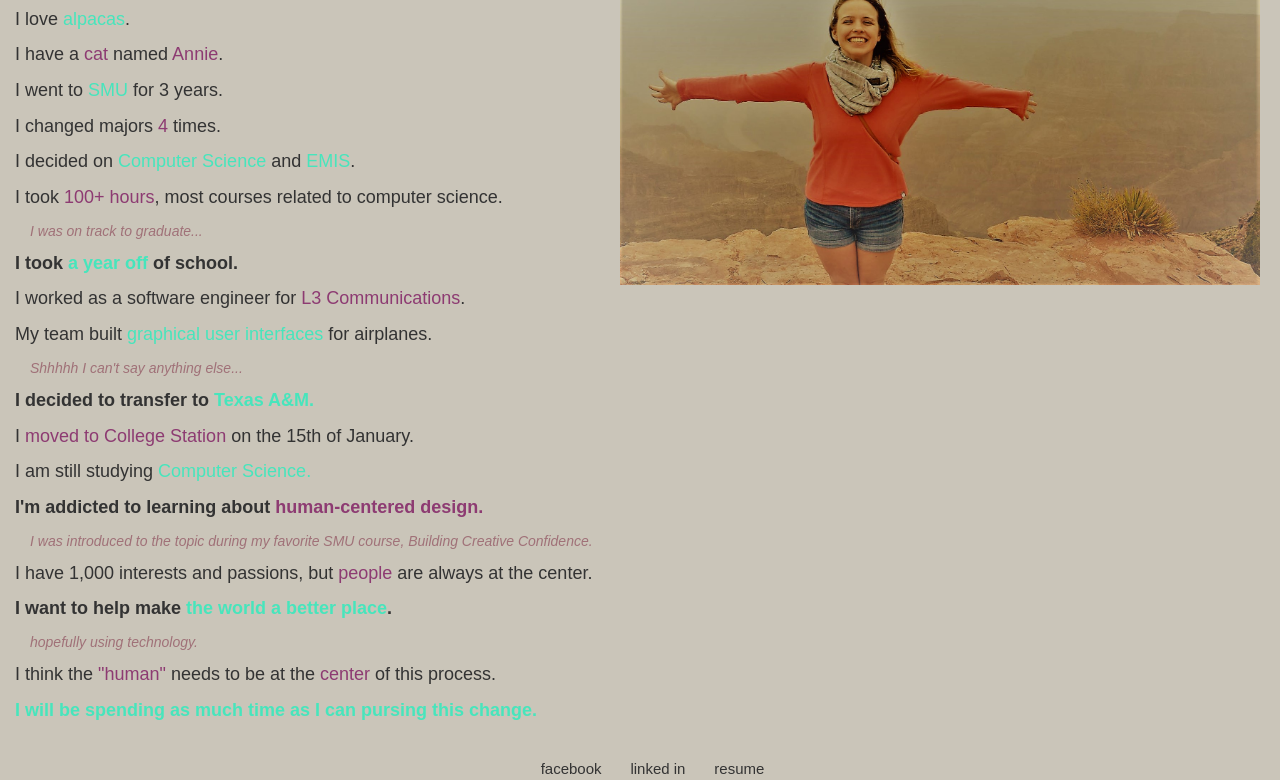
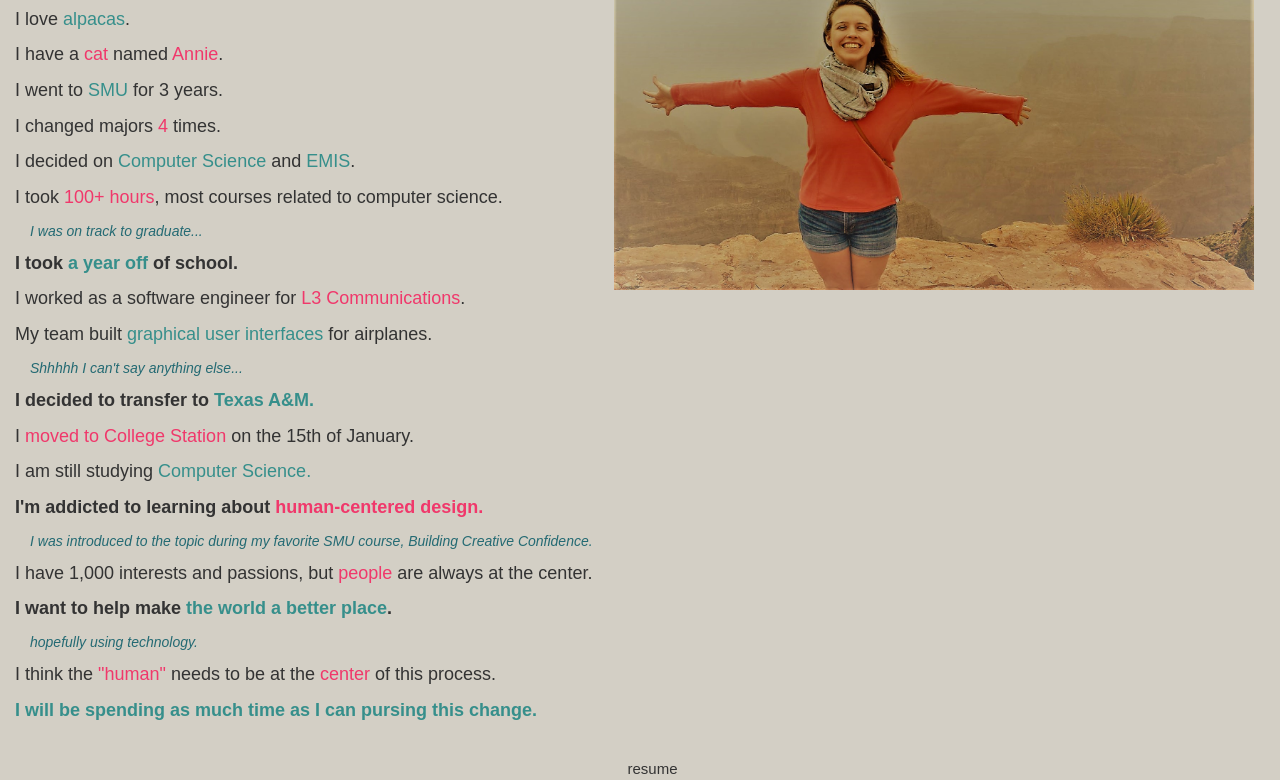
Before and after one commit to Mdzingo/chiBio, a website: page home.html in a window 1280 px wide. Shown: the part 134-914 px from the top of the page. Drawn offline with nearby package versions, Linux system fonts and the light colour scheme; a web font is replaced by a local one.

Commit message:
added resume

```diff
--- a/css/style.css
+++ b/css/style.css
@@ -1,12 +1,10 @@
 body {
     font-family: "Muli", sans-serif;
-    background-color: #CAC5B9;
+    background-color: #D3CFC5;
 }
-
 h1 {
     font-size: 68px;
 }
-
 p {
     font-size: 18px;
     padding-left:15px;
@@ -24,7 +22,7 @@ a {
     color:#333;
 }
 a:hover {
-    color:#F87666;
+    color:#F0386B;
 }
 
 .me-img {
@@ -33,7 +31,7 @@ a:hover {
     width: 50%;
     right: 0;
     top: 0;
-    margin: 20px;
+    margin: 2%;
     position: absolute;
 }
 
@@ -45,12 +43,12 @@ a:hover {
     font-style: italic;
     font-size: 14px;
     padding-left:30px;
-    color: #A07178;
+    color: #246A73;
 }
 .bl {
-    color: #47E5BC;
+    color: #368F8B;
 }
 
 .pi {
-    color: #8D3B72;
+    color: #F0386B;
 }
--- a/home.html
+++ b/home.html
@@ -38,9 +38,7 @@
 </body>
 <footer class="footer">
     <div class="container">
-    <a href="https://www.facebook.com/morgan.monzingo">facebook</a>
-    <a href="https://www.linkedin.com">linked in</a>
-    <a href="drive.google.com/">resume</a>
+    <a href="resume2017.pdf">resume</a>
     </div>
 </footer>
 </html>
```
Also changed, not shown: 1 other file.
